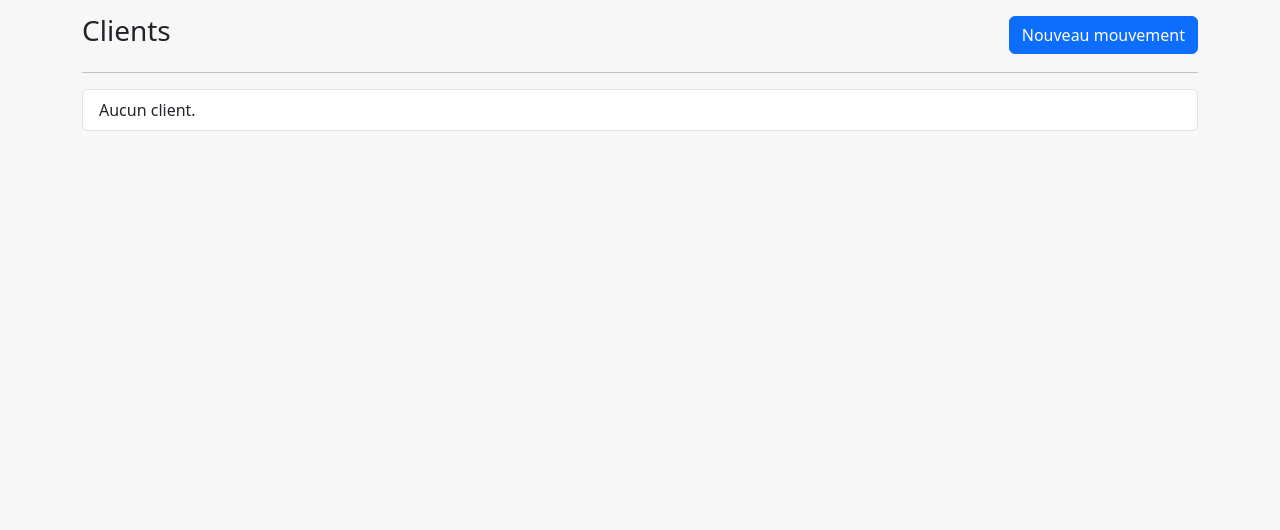
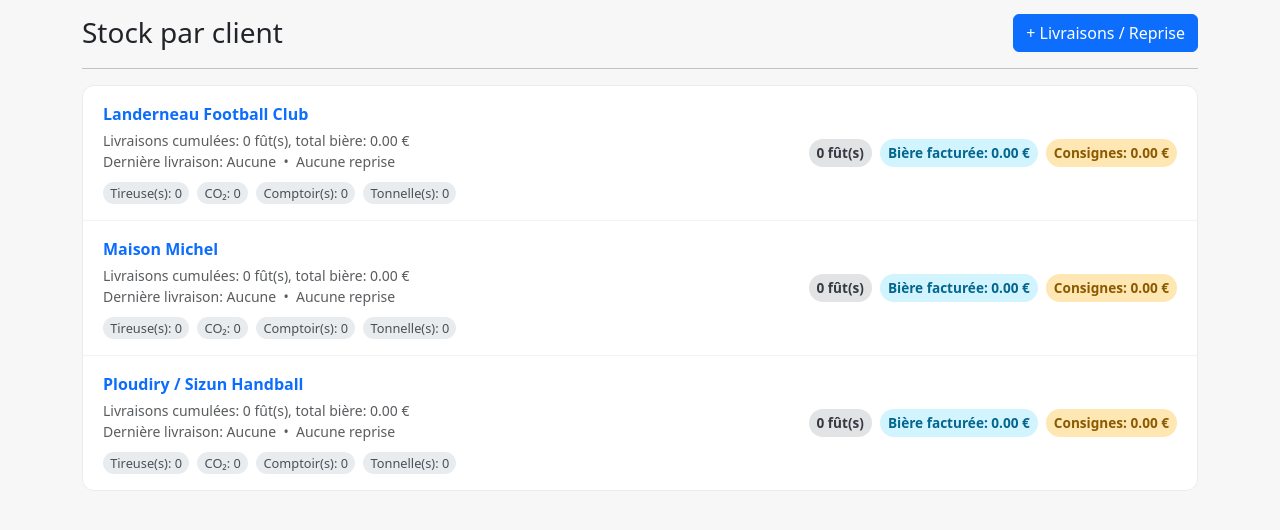
Before and after one commit to lecentrallanderneau-oss/livraison-et-suivi-futs, a Flask app: page / in a window 1280 px wide. Shown: the part 56-586 px from the top of the page. Run offline with Flask 3, Linux system fonts and the light colour scheme; data comes from the database, SQL or seed files in the repository; data that the repository does not hold is empty.

Commit message:
Update index.html

```diff
--- a/templates/index.html
+++ b/templates/index.html
@@ -1,19 +1,40 @@
 {% extends "base.html" %}
-{% block title %}Accueil · Gestion fûts{% endblock %}
+{% block title %}Fûts · Accueil{% endblock %}
 {% block content %}
 <div class="d-flex align-items-center justify-content-between">
-  <h1 class="h3">Clients</h1>
-  <a href="{{ url_for('movement_new') }}" class="btn btn-primary">Nouveau mouvement</a>
+  <h1 class="h3 mb-0">Stock par client</h1>
+  <a href="{{ url_for('movement_new') }}" class="btn btn-primary">+ Livraisons / Reprise</a>
 </div>
 <hr>
-<ul class="list-group">
-  {% for c in clients %}
-    <li class="list-group-item d-flex justify-content-between align-items-center">
-      <a href="{{ url_for('client_detail', client_id=c.id) }}">{{ c.name }}</a>
-      <a href="{{ url_for('movement_new', client_id=c.id) }}" class="btn btn-sm btn-outline-secondary">Ajouter un mouvement</a>
-    </li>
+
+<div class="card-list">
+  {% for c in cards %}
+    <div class="row-item">
+      <div class="d-flex flex-wrap align-items-center justify-content-between">
+        <div class="me-3">
+          <a class="client-link" href="{{ url_for('client_detail', client_id=c.id) }}">{{ c.name }}</a>
+          <div class="text-muted small mt-1">
+            Livraisons cumulées: {{ c.kegs }} fût(s), total bière: {{ '%.2f'|format(c.beer_eur or 0) }} €<br>
+            Dernière livraison: {{ c.last_out or 'Aucune' }} &nbsp;•&nbsp;
+            {% if c.last_in %}Dernière reprise: {{ c.last_in }}{% else %}Aucune reprise{% endif %}
+          </div>
+          <div class="mt-2">
+            <span class="eq-pill">Tireuse(s): {{ c.eq.tireuse or 0 }}</span>
+            <span class="eq-pill">CO₂: {{ c.eq.co2 or 0 }}</span>
+            <span class="eq-pill">Comptoir(s): {{ c.eq.comptoir or 0 }}</span>
+            <span class="eq-pill">Tonnelle(s): {{ c.eq.tonnelle or 0 }}</span>
+          </div>
+        </div>
+
+        <div class="d-flex gap-2 mt-2 mt-sm-0">
+          <span class="chip chip-gray">{{ c.kegs }} fût(s)</span>
+          <span class="chip chip-cyan">Bière facturée: {{ '%.2f'|format(c.beer_eur or 0) }} €</span>
+          <span class="chip chip-amber">Consignes: {{ '%.2f'|format(c.deposit_eur or 0) }} €</span>
+        </div>
+      </div>
+    </div>
   {% else %}
-    <li class="list-group-item">Aucun client.</li>
+    <div class="row-item text-center text-muted">Aucun client.</div>
   {% endfor %}
-</ul>
+</div>
 {% endblock %}
```
